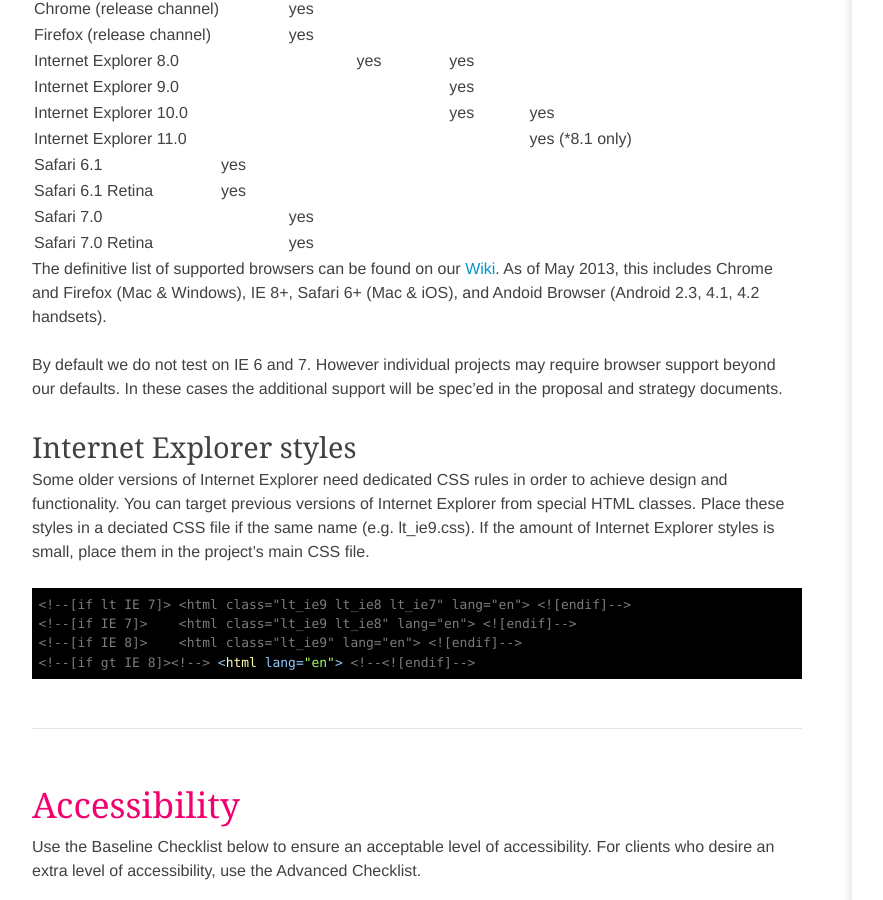
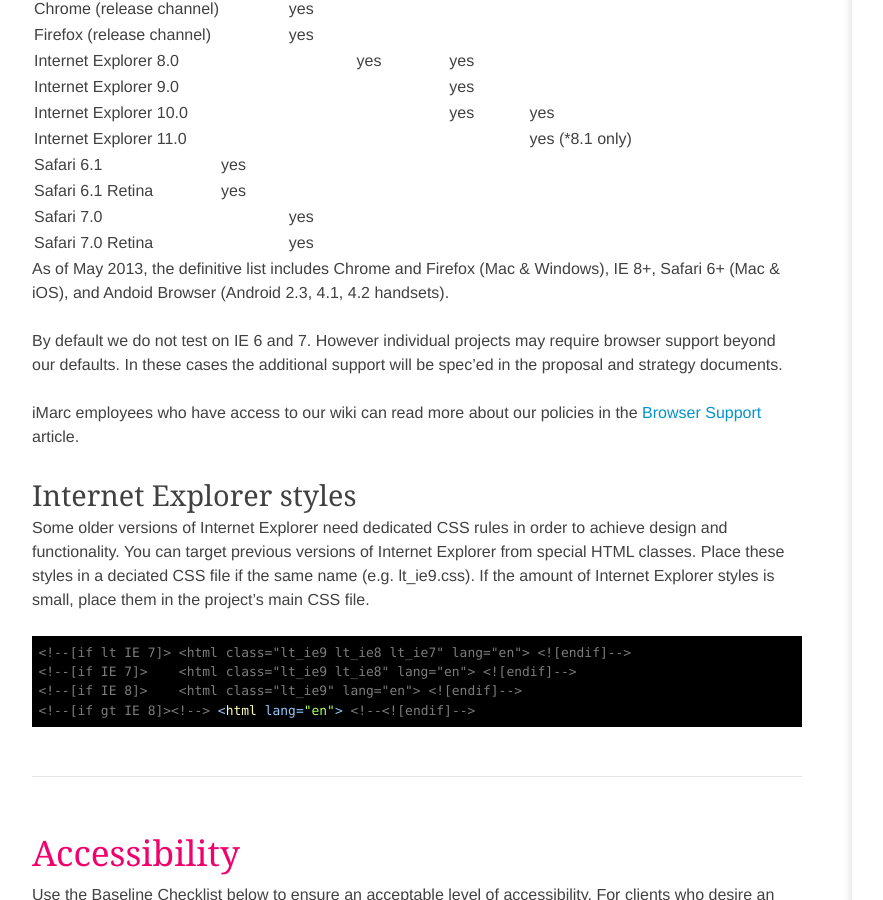
Before and after one commit to imarc/handbook, a Jekyll site: the page built from frontend.markdown, in a window 1280 px wide and 900 px high, scrolled down 7867 px. Shown: the whole window, without its empty margins (88-971 px from the left). Built offline with Jekyll 4.4.1, drawn with Linux system fonts in a browser that asks for light colours; nearby versions of some CDN libraries; some web fonts are replaced.

Commit message:
carify that access to the wiki is limited to employees

```diff
--- a/frontend.markdown
+++ b/frontend.markdown
@@ -395,10 +395,11 @@
 </td></tr>
 </table>
 
-The definitive list of supported browsers can be found on our
-[Wiki](http://wiki.imarc.net/Browser_Support). As of May 2013, this includes Chrome and Firefox (Mac & Windows), IE 8+, Safari 6+ (Mac & iOS), and Andoid Browser (Android 2.3, 4.1, 4.2 handsets).
+As of May 2013, the definitive list includes Chrome and Firefox (Mac & Windows), IE 8+, Safari 6+ (Mac & iOS), and Andoid Browser (Android 2.3, 4.1, 4.2 handsets).
 
 By default we do not test on IE 6 and 7. However individual projects may require browser support beyond our defaults. In these cases the additional support will be spec'ed in the proposal and strategy documents.
+
+iMarc employees who have access to our wiki can read more about our policies in the [Browser Support](http://wiki.imarc.net/Browser_Support) article.
 
 ### Internet Explorer styles
 
```
